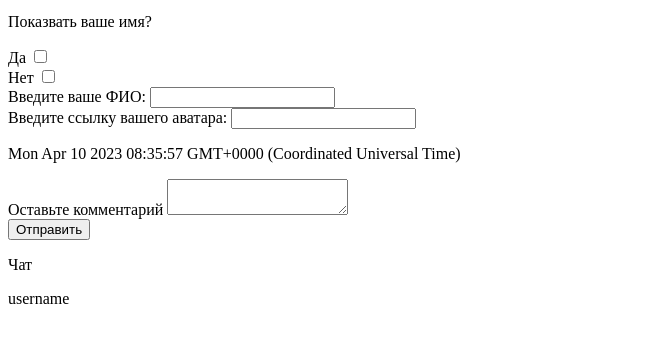
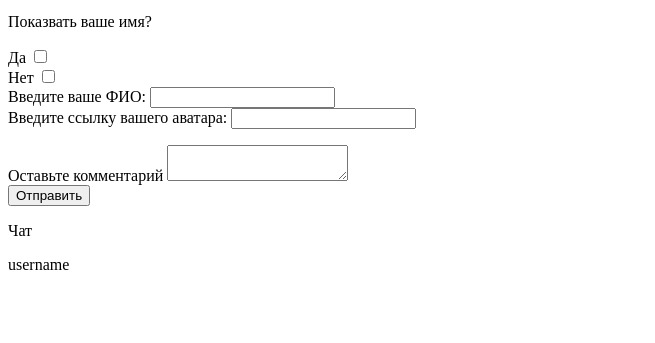
Before and after one commit to AnzhelikaMullova/Week4-js, a plain HTML site: page index.html in a window 1280 px wide. Both pictures are taken after a click on the button "Отправить". Shown: the part 101-444 px from the top of the page, without its empty margins (0-655 px from the left). Drawn offline with Linux system fonts and the light colour scheme.

Commit message:
add commit

```diff
--- a/index.html
+++ b/index.html
@@ -55,7 +55,7 @@
             let url = document.getElementById('url').value;
 
 
-            if (!(str = " ") || (url = " ")) {
+            if (!(str == "") || (!url == "")) {
                 let date = new Date();
 
                 let dateMessage = document.getElementById('dateMessage');
@@ -67,9 +67,8 @@
         function username() {
             let yes = document.getElementById('yesname').value;
             let no = document.getElementById('noname').value;
-            if (!(no = "")) {
+            if (!(no == "")) {
                 let nameinput = document.getElementById('nameinput');
-
                 nameinput.textContent = "username";
             }
 
@@ -106,6 +105,27 @@
 
 
         };
+
+
+
+
+
+
+
+
+
+
+
+
+
+
+
+
+
+
+
+
+
         let button = document.getElementById('button');
 
 
```
